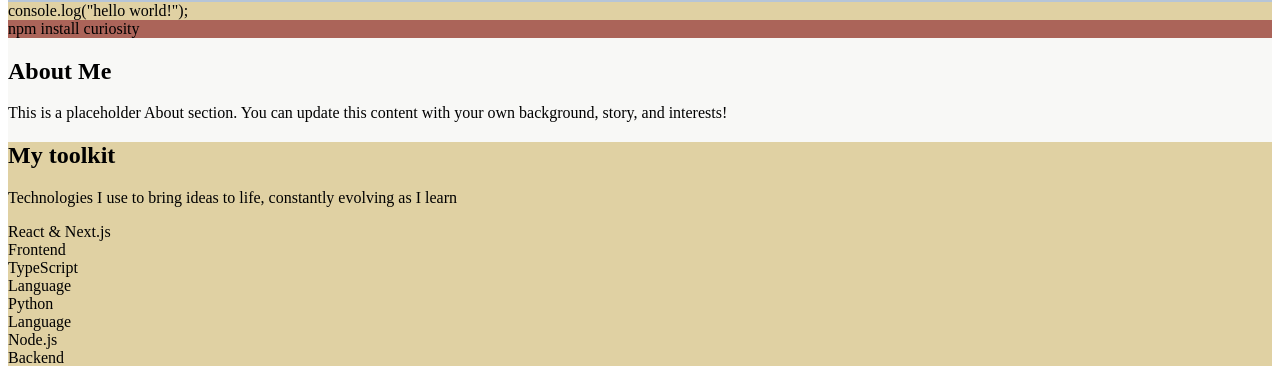
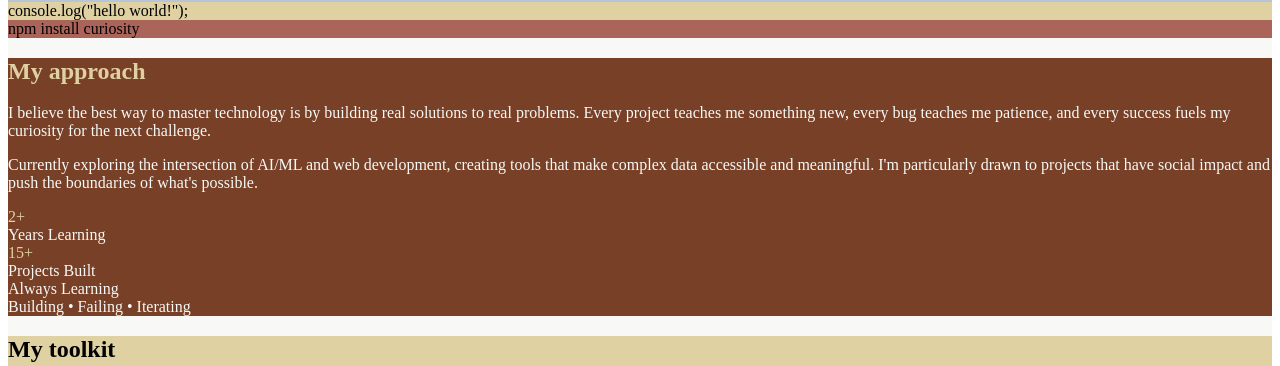
Before and after one commit to sirajahsraf/portfolio, a React (Vite) app in the folder client/: page / in a window 1280 px wide. Shown: the part 316-682 px from the top of the page. Built offline with nearby package versions, Linux system fonts and the light colour scheme; no server answers.

Commit message:
the about section was edited

```diff
--- a/client/src/components/sections/about.tsx
+++ b/client/src/components/sections/about.tsx
@@ -2,14 +2,49 @@ import React from "react";
 
 export default function About() {
   return (
-    <section className="bg-white py-32">
-      <div className="max-w-7xl mx-auto px-6 text-center">
-        <h2 className="text-6xl lg:text-7xl font-serif font-bold text-gray-900 mb-8 leading-tight">
-          About Me
-        </h2>
-        <p className="text-xl text-gray-700 max-w-2xl mx-auto">
-          This is a placeholder About section. You can update this content with your own background, story, and interests!
-        </p>
+    <section className="bg-rich-brown text-cream py-32">
+      <div className="max-w-7xl mx-auto px-6">
+        <div className="grid lg:grid-cols-2 gap-16 items-center">
+          <div className="space-y-8">
+            <h2 className="text-7xl font-serif font-bold text-warm-yellow mb-8 leading-tight">
+              My approach
+            </h2>
+            <p className="text-xl text-cream max-w-2xl">
+              I believe the best way to master technology is by building real
+              solutions to real problems. Every project teaches me something new,
+              every bug teaches me patience, and every success fuels my curiosity
+              for the next challenge.
+            </p>
+            <p className="text-xl text-cream max-w-2xl">
+              Currently exploring the intersection of AI/ML and web development,
+              creating tools that make complex data accessible and meaningful. I'm
+              particularly drawn to projects that have social impact and push the
+              boundaries of what's possible.
+            </p>
+            <div className="grid grid-cols-2 gap-8 pt-8">
+              <div>
+                <div className="text-5xl font-bold text-warm-yellow">2+</div>
+                <div className="text-lg text-cream mt-2">Years Learning</div>
+              </div>
+              <div>
+                <div className="text-5xl font-bold text-warm-yellow">15+</div>
+                <div className="text-lg text-cream mt-2">Projects Built</div>
+              </div>
+            </div>
+          </div>
+          <div className="flex flex-col items-center justify-center h-full">
+            <div className="bg-white/10 backdrop-blur-sm rounded-2xl p-8 w-full">
+              <div className="text-center">
+                <div className="text-2xl font-bold text-cream mb-2">
+                  Always Learning
+                </div>
+                <div className="text-lg text-cream opacity-80">
+                  Building • Failing • Iterating
+                </div>
+              </div>
+            </div>
+          </div>
+        </div>
       </div>
     </section>
   );
```
